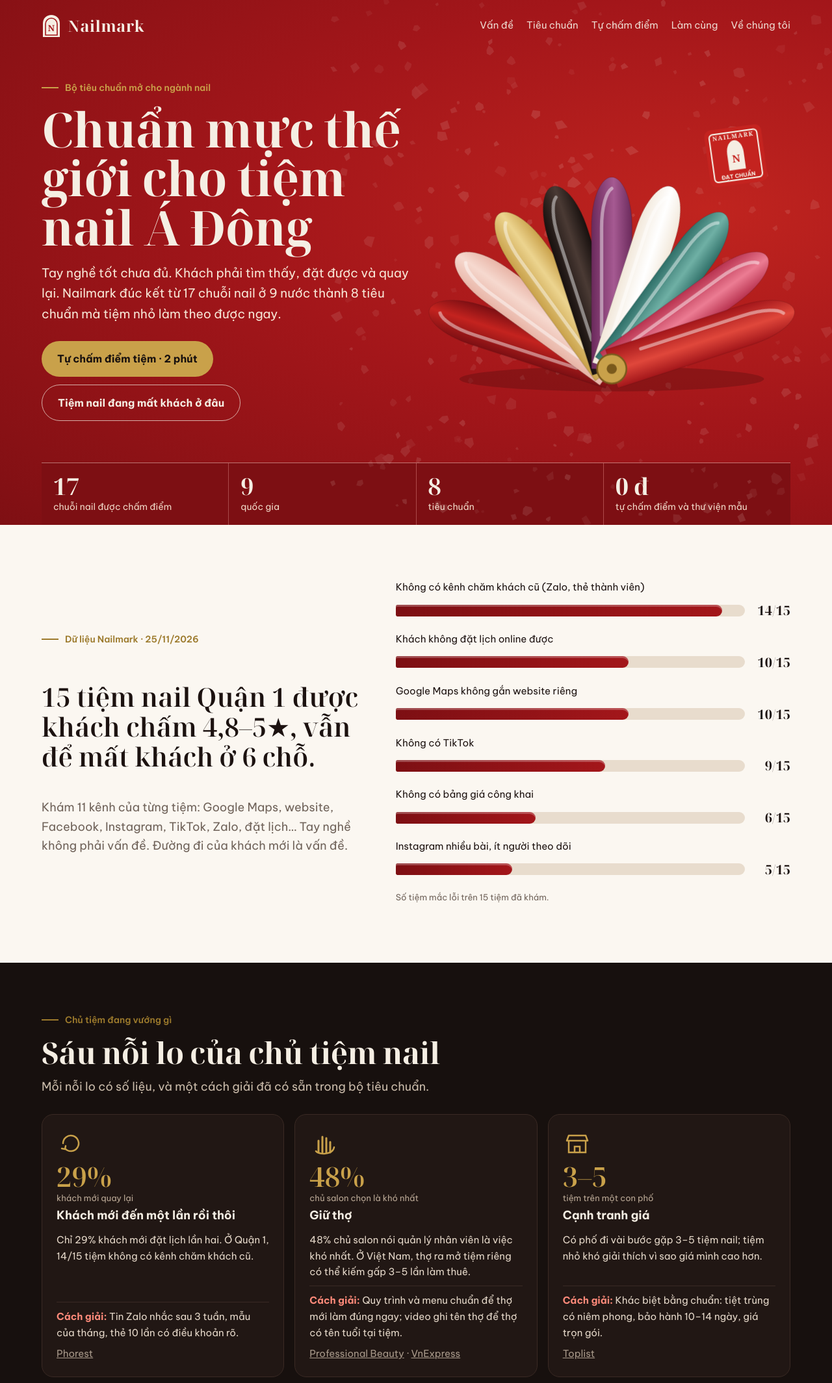
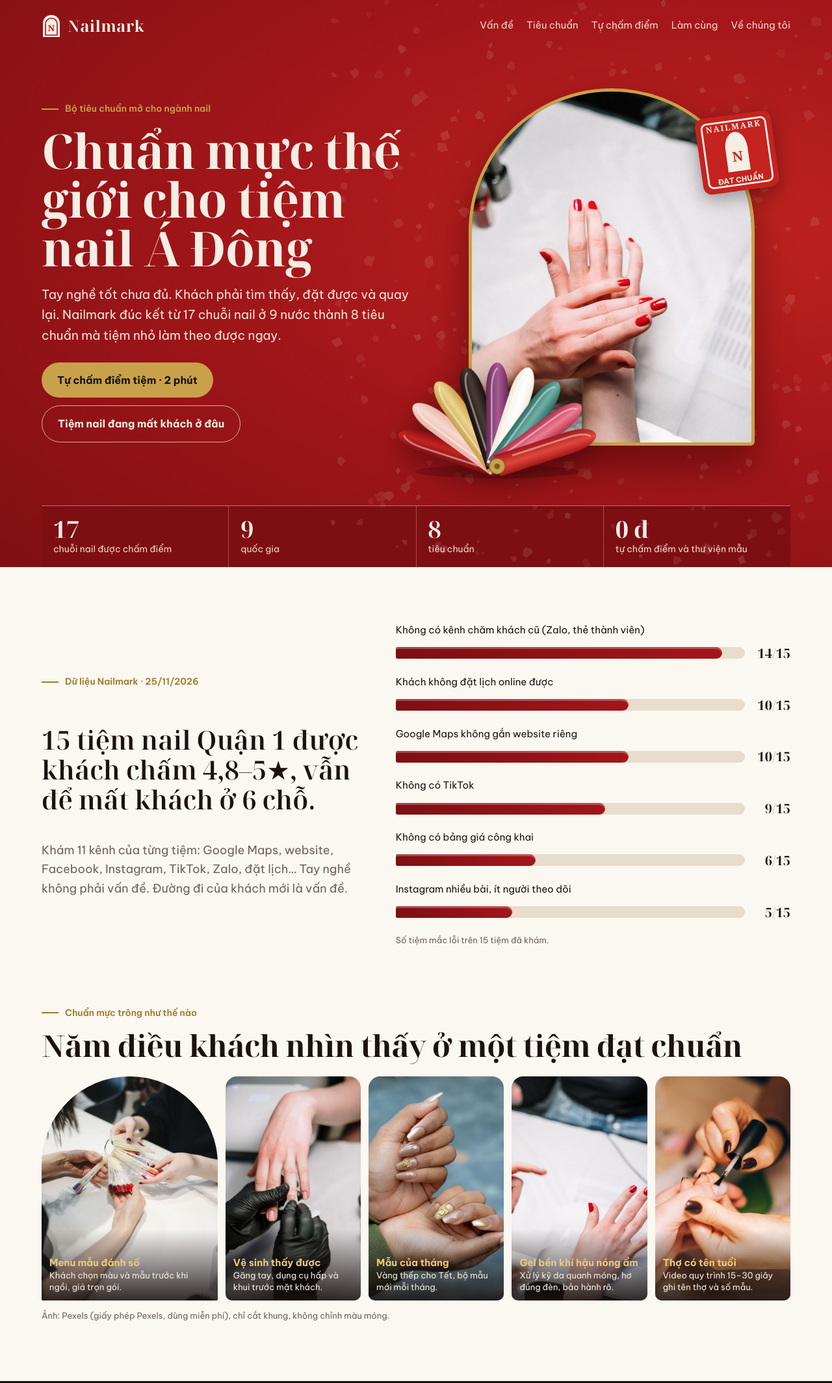
Before and after one commit to TrungNinh123/Ninh, a plain HTML site: page nailmark/index.html in a window 1280 px wide. Shown: the top 2129 px of the page at 65% size. Drawn offline with Linux system fonts and the light colour scheme.

Commit message:
Nailmark v5: ảnh thật từ Pexels (giấy phép miễn phí), khung vòm, bộ ảnh 5 điều chuẩn
Co-Authored-By: Claude Opus 5.5 <noreply@anthropic.com>
Claude-Session: https://claude.ai/code/session_01Jbv1n1y7oRYx9KnT6BvDZU

```diff
--- a/nailmark/index.html
+++ b/nailmark/index.html
@@ -40,12 +40,16 @@ nav .links{display:flex;flex-wrap:wrap;gap:6px 20px}nav .links a{color:inherit;t
 .btn{display:inline-flex;align-items:center;gap:8px;background:var(--vang);color:var(--den);border-radius:999px;padding:14px 24px;font-weight:700;text-decoration:none;transition:transform .2s,box-shadow .2s}
 .btn:hover{transform:translateY(-2px);box-shadow:0 8px 20px rgba(0,0,0,.25)}
 .btn.ghost{background:transparent;color:var(--trung);border:1.5px solid rgba(245,238,227,.7)}
-.fan{position:relative;aspect-ratio:1/.82;width:100%;margin-block:8px}
-.fan svg{position:absolute;inset:0;width:100%;height:100%;overflow:visible}
+.hphoto{position:relative;width:min(100%,440px);justify-self:center;margin-block:12px 28px}
+.arch{aspect-ratio:4/5;border-radius:999px 999px 28px 28px;overflow:hidden;border:5px solid var(--vang);box-shadow:0 30px 60px rgba(40,0,0,.45);background:#5a0b0e}
+.arch img{width:100%;height:100%;object-fit:cover;display:block;animation:zoom 9s ease-out both}
+@keyframes zoom{from{transform:scale(1.12)}}
+.minifan{position:absolute;left:-22%;bottom:-10%;width:64%;aspect-ratio:600/520;filter:drop-shadow(0 12px 18px rgba(0,0,0,.35))}
+.minifan svg{width:100%;height:100%;overflow:visible}
+.hseal{position:absolute;right:-9%;top:6%;width:30%;animation:press .5s 1.05s cubic-bezier(.3,1.6,.5,1) both;filter:drop-shadow(0 8px 14px rgba(0,0,0,.35))}
 .tip{transform-box:view-box;transform-origin:300px 470px;animation:open 1.1s cubic-bezier(.2,.8,.2,1) both}
 @keyframes open{from{transform:rotate(0deg)}}
-.stamp{animation:press .5s 1.05s cubic-bezier(.3,1.6,.5,1) both;transform-box:fill-box;transform-origin:center}
-@keyframes press{from{opacity:0;transform:scale(1.6) rotate(-14deg)}}
+@keyframes press{from{opacity:0;transform:scale(1.7) rotate(-16deg)}}
 .facts{display:grid;grid-template-columns:repeat(4,minmax(0,1fr));gap:1px;background:rgba(245,238,227,.25);border-top:1px solid rgba(245,238,227,.25)}
 .facts div{background:var(--son2);padding:16px 18px;font-size:14px;color:#f1d9c8}
 .facts b{display:block;font-family:"Noto Serif Display",serif;font-size:clamp(26px,3vw,36px);color:var(--trung);line-height:1.1}
@@ -59,6 +63,14 @@ nav .links{display:flex;flex-wrap:wrap;gap:6px 20px}nav .links a{color:inherit;t
 .r .v{font-family:"Noto Serif Display",serif;font-weight:700;font-size:20px;text-align:right;white-space:nowrap}
 .big-q{font-family:"Noto Serif Display",serif;font-size:clamp(28px,3.4vw,40px);line-height:1.15}
 
+/* Bộ ảnh */
+.gal{display:grid;grid-template-columns:1.3fr 1fr 1fr 1fr 1fr;gap:12px;margin:22px 0 10px}
+.gal figure{margin:0;position:relative;border-radius:18px 18px 10px 10px;overflow:hidden;height:clamp(240px,27vw,350px);background:var(--line)}
+.gal .g1{border-radius:999px 999px 16px 16px}
+.gal img{width:100%;height:100%;object-fit:cover;display:block;transition:transform .6s}
+.gal figure:hover img{transform:scale(1.06)}
+.gal figcaption{position:absolute;inset:auto 0 0 0;padding:40px 12px 12px;background:linear-gradient(transparent,rgba(23,16,14,.88));color:#f5eee3;font-size:13px;line-height:1.4}
+.gal figcaption b{display:block;font-size:15px;color:#e9c977}
 /* Nỗi đau */
 .dark{background:var(--den);color:var(--trung)}
 .dark .lead{color:#cbbcab}.dark .src,.dark .src a{color:#a8998a}
@@ -123,9 +135,9 @@ details summary{cursor:pointer;font-weight:700;padding:10px 0}
 .story{background:var(--card);border:1px solid var(--line);border-radius:20px;padding:24px}
 footer{background:var(--den);color:#cbbcab}footer .logo{color:var(--trung)}
 
-@media(max-width:1000px){.std{grid-template-columns:repeat(2,minmax(0,1fr))}.pains{grid-template-columns:repeat(2,minmax(0,1fr))}.cal{grid-template-columns:repeat(6,minmax(0,1fr))}}
-@media(max-width:860px){.hgrid{grid-template-columns:1fr;grid-template-areas:"t" "f" "s"}.leak,.quiz,.about{grid-template-columns:1fr}.cmp,.ways,.lib{grid-template-columns:1fr}.facts{grid-template-columns:repeat(2,minmax(0,1fr))}.res{position:static}.fan{max-width:520px;margin:0 auto}}
-@media(max-width:600px){.pains,.std{grid-template-columns:1fr}.seal-head{grid-template-columns:1fr}.seal-head svg{width:110px;height:110px}.cal{grid-template-columns:repeat(4,minmax(0,1fr))}.rk{grid-template-columns:minmax(0,7.5em) minmax(0,1fr) 2.4em}nav .links a{font-size:14px}table{font-size:13px}.hide-s{display:none}}
+@media(max-width:1000px){.gal{grid-template-columns:repeat(6,minmax(0,1fr))}.gal figure{grid-column:span 2}.gal figure:nth-child(4),.gal figure:nth-child(5){grid-column:span 3}.std{grid-template-columns:repeat(2,minmax(0,1fr))}.pains{grid-template-columns:repeat(2,minmax(0,1fr))}.cal{grid-template-columns:repeat(6,minmax(0,1fr))}}
+@media(max-width:860px){.hgrid{grid-template-columns:1fr;grid-template-areas:"t" "f" "s"}.leak,.quiz,.about{grid-template-columns:1fr}.cmp,.ways,.lib{grid-template-columns:1fr}.facts{grid-template-columns:repeat(2,minmax(0,1fr))}.res{position:static}.hphoto{width:min(78%,360px)}}
+@media(max-width:600px){.gal{grid-template-columns:repeat(2,minmax(0,1fr))}.gal figure,.gal figure:nth-child(4),.gal figure:nth-child(5){grid-column:auto}.gal .g1{grid-column:1/-1;border-radius:24px 24px 12px 12px}.pains,.std{grid-template-columns:1fr}.seal-head{grid-template-columns:1fr}.seal-head svg{width:110px;height:110px}.cal{grid-template-columns:repeat(4,minmax(0,1fr))}.rk{grid-template-columns:minmax(0,7.5em) minmax(0,1fr) 2.4em}nav .links a{font-size:14px}table{font-size:13px}.hide-s{display:none}}
 @media(prefers-reduced-motion:reduce){*{animation:none!important;transition:none!important}html{scroll-behavior:auto}}
 </style>
 
@@ -139,7 +151,7 @@ footer{background:var(--den);color:#cbbcab}footer .logo{color:var(--trung)}
 <h1>Chuẩn mực thế giới cho tiệm nail Á Đông</h1></div>
 <div style="grid-area:s;align-self:start"><p class=sub>Tay nghề tốt chưa đủ. Khách phải tìm thấy, đặt được và quay lại. Nailmark đúc kết từ 17 chuỗi nail ở 9 nước thành 8 tiêu chuẩn mà tiệm nhỏ làm theo được ngay.</p>
 <div class=btns><a class=btn href="#tu-cham">Tự chấm điểm tiệm · 2 phút</a><a class="btn ghost" href="#van-de">Tiệm nail đang mất khách ở đâu</a></div></div>
-<div class=fan style="grid-area:f"><svg id=fan viewBox="0 0 600 520" role=img aria-label="Chín móng sơn xoè như chiếc quạt, kèm con dấu Nailmark"></svg></div>
+<div class=hphoto style="grid-area:f"><div class=arch><img src="img/hero.jpg" alt="Bàn tay sơn gel đỏ son tại tiệm nail" width=900 height=1125></div><div class=minifan><svg id=fan viewBox="0 0 600 520" aria-hidden=true></svg></div><svg class=hseal id=hseal viewBox="0 0 160 160" aria-hidden=true></svg></div>
 </div></div>
 <div class=facts><div><b>17</b>chuỗi nail được chấm điểm</div><div><b>9</b>quốc gia</div><div><b>8</b>tiêu chuẩn</div><div><b>0 đ</b>tự chấm điểm và thư viện mẫu</div></div>
 </section>
@@ -149,6 +161,19 @@ footer{background:var(--den);color:#cbbcab}footer .logo{color:var(--trung)}
 <p class=big-q>15 tiệm nail Quận 1 được khách chấm 4,8–5★, vẫn để mất khách ở 6 chỗ.</p>
 <p class=lead style="margin-top:14px">Khám 11 kênh của từng tiệm: Google Maps, website, Facebook, Instagram, TikTok, Zalo, đặt lịch… Tay nghề không phải vấn đề. Đường đi của khách mới là vấn đề.</p></div>
 <div id=leak></div>
+</div></section>
+
+<section class="band" style="padding-top:0"><div class=in>
+<div class=eyebrow>Chuẩn mực trông như thế nào</div>
+<h2>Năm điều khách nhìn thấy ở một tiệm đạt chuẩn</h2>
+<div class=gal>
+<figure class=g1><img src="img/menu.jpg" alt="Bảng màu sơn xoè như quạt trên bàn tiệm" loading=lazy width=700 height=875><figcaption><b>Menu mẫu đánh số</b>Khách chọn màu và mẫu trước khi ngồi, giá trọn gói.</figcaption></figure>
+<figure><img src="img/vesinh.jpg" alt="Thợ đeo găng tay làm móng cho khách" loading=lazy width=700 height=875><figcaption><b>Vệ sinh thấy được</b>Găng tay, dụng cụ hấp và khui trước mặt khách.</figcaption></figure>
+<figure><img src="img/vangla.jpg" alt="Móng nail art vàng lá" loading=lazy width=700 height=875><figcaption><b>Mẫu của tháng</b>Vàng thếp cho Tết, bộ mẫu mới mỗi tháng.</figcaption></figure>
+<figure><img src="img/gel.jpg" alt="Bàn tay sơn đỏ bên đèn hơ gel" loading=lazy width=700 height=875><figcaption><b>Gel bền khí hậu nóng ẩm</b>Xử lý kỹ da quanh móng, hơ đúng đèn, bảo hành rõ.</figcaption></figure>
+<figure><img src="img/tho.jpg" alt="Thợ đang sơn móng màu nâu đỏ" loading=lazy width=700 height=875><figcaption><b>Thợ có tên tuổi</b>Video quy trình 15–30 giây ghi tên thợ và số mẫu.</figcaption></figure>
+</div>
+<p class=src>Ảnh: Pexels (giấy phép Pexels, dùng miễn phí), chỉ cắt khung, không chỉnh màu móng.</p>
 </div></section>
 
 <section class="band dark"><div class=in>
@@ -222,7 +247,7 @@ footer{background:var(--den);color:#cbbcab}footer .logo{color:var(--trung)}
 </div></section>
 
 <footer class=band><div class=in><div class=logo>Nailmark</div>
-<p style="font-size:14px">Bản mẫu ngày 25/11/2026 · Kênh liên hệ sẽ được bổ sung. Tên các chuỗi thuộc về chủ sở hữu; Nailmark chỉ dẫn số liệu công khai và không liên kết với các chuỗi này.</p></div></footer>
+<p style="font-size:14px">Bản mẫu ngày 25/11/2026 · Kênh liên hệ sẽ được bổ sung. Ảnh: Pexels (cottonbro studio, Leeloo The First và các tác giả khác), giấy phép Pexels. Tên các chuỗi thuộc về chủ sở hữu; Nailmark chỉ dẫn số liệu công khai và không liên kết với các chuỗi này.</p></div></footer>
 
 <script>
 {
@@ -244,9 +269,9 @@ f+=`<ellipse cx=300 cy=488 rx=270 ry=22 fill="#000" opacity=".18"/>`;
 cols.forEach((c,i)=>{const a=-72+i*18;f+=`<g class=tip style="transform:rotate(${a}deg)"><g transform="translate(300 470)"><path d="${tipPath}" fill="url(#g${i})" stroke="rgba(0,0,0,.18)"/><path d="M-18-60V-250C-18-290-9-314 0-320" fill=none stroke="rgba(255,255,255,.45)" stroke-width=6 stroke-linecap=round /></g></g>`});
 f+=`<circle cx=300 cy=470 r=26 fill="#c9a14a" stroke="#7a5a1c" stroke-width=3 /><circle cx=300 cy=470 r=9 fill="#7a5a1c"/>`;
 const seal=(cx,cy,s,c)=>`<g transform="translate(${cx} ${cy}) scale(${s}) rotate(-8)"><rect x=-62 y=-62 width=124 height=124 rx=14 fill="${c}"/><rect x=-52 y=-52 width=104 height=104 rx=8 fill=none stroke="#f5eee3" stroke-width=3 /><path d="M-18 30V-6C-18-24-9-34 0-34S18-24 18-6V30Z" fill="#f5eee3"/><text x=0 y=-38 text-anchor=middle font-family="Georgia,serif" font-weight=700 font-size=13 fill="#f5eee3" letter-spacing="2">NAILMARK</text><text x=0 y=48 text-anchor=middle font-family="Be Vietnam Pro,sans-serif" font-weight=700 font-size=12 fill="#f5eee3">ĐẠT CHUẨN</text><text x=0 y=14 text-anchor=middle font-family="Georgia,serif" font-weight=700 font-size=22 fill="${c}">N</text></g>`;
-f+=`<g class=stamp>${seal(520,92,.82,"#c4231f")}</g>`;
 document.getElementById("fan").innerHTML=f;
 document.getElementById("seal1").innerHTML=seal(80,80,1.1,"#a3161a");
+document.getElementById("hseal").innerHTML=seal(80,80,1.15,"#c4231f");
 document.getElementById("ok").innerHTML=seal(80,80,1.05,"#c4231f");
 /* rò rỉ khách */
 const L=[["Không có kênh chăm khách cũ (Zalo, thẻ thành viên)",14],["Khách không đặt lịch online được",10],["Google Maps không gắn website riêng",10],["Không có TikTok",9],["Không có bảng giá công khai",6],["Instagram nhiều bài, ít người theo dõi",5]];
```
Also changed, not shown: nailmark/img/gel.jpg (added), nailmark/img/hero.jpg (added), nailmark/img/menu.jpg (added), nailmark/img/tho.jpg (added), nailmark/img/vangla.jpg (added), nailmark/img/vesinh.jpg (added).
